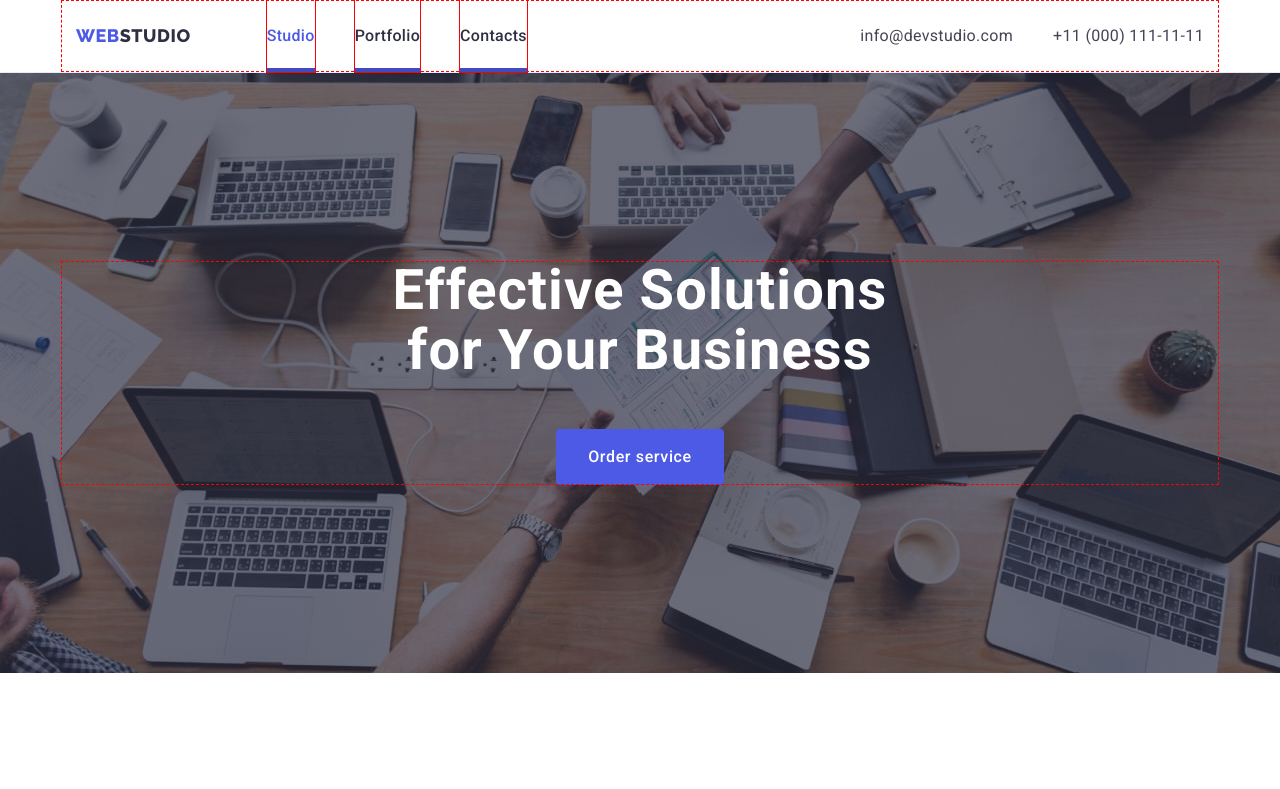
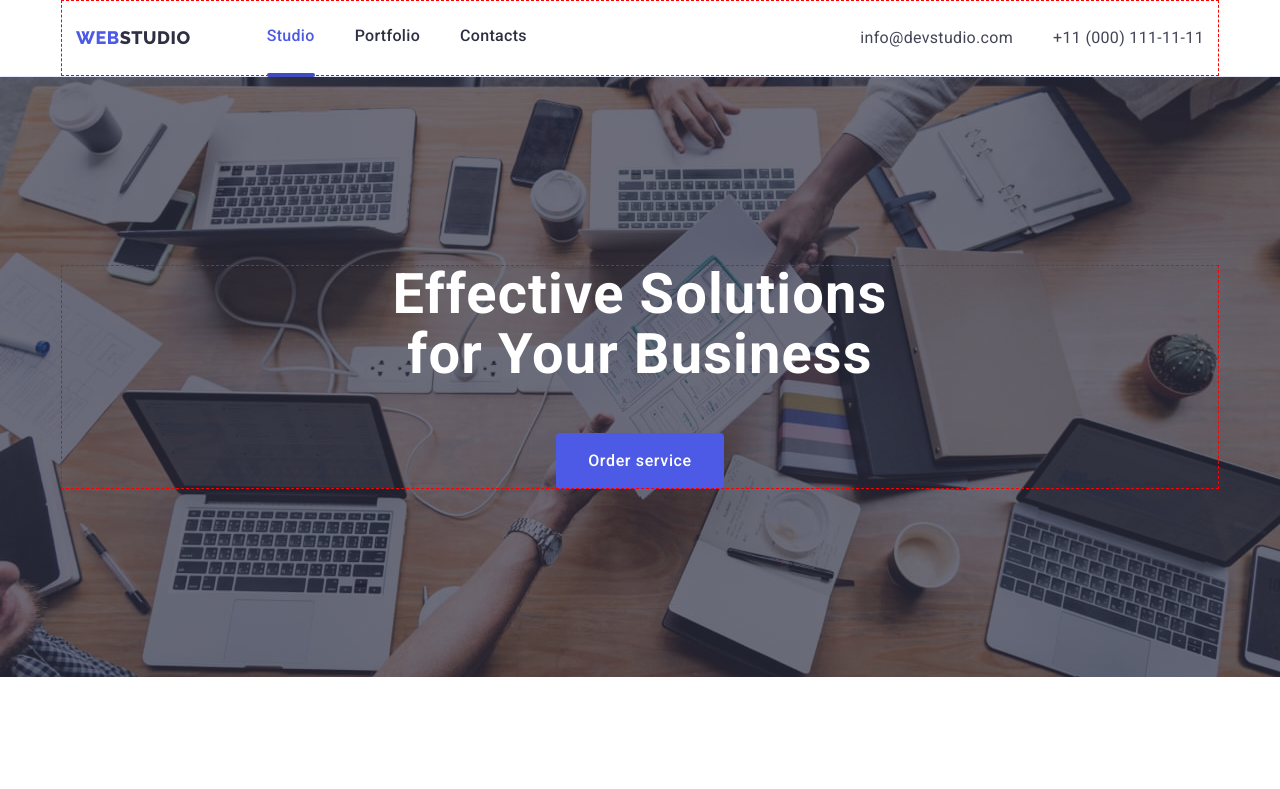
Before and after one commit to Soyniko1076/goit-markup-hw-05, a plain HTML site: page index.html in a window 1280 px wide. Shown: the top 789 px of the page. Drawn offline with nearby package versions, Linux system fonts and the light colour scheme.

Commit message:
Update styles.css

```diff
--- a/css/styles.css
+++ b/css/styles.css
@@ -133,21 +133,21 @@ button {
   position: relative;
   display: block;
   padding-top: 24px;
-  padding-bottom: 24px;
+  padding-bottom: 28px;
   color: var(--dark);
   font-weight: 500;
   transition: color var(--transition-dur-and-funk);
-  outline: 1px solid red;
 }
 
-.nav-list-link::after {
+.current.nav-list-link::after {
   content: '';
   position: absolute;
   left: 0;
-  bottom: 0;
+  bottom: -1px;
   display: block;
   width: 100%;
   height: 4px;
+  border-radius: 2px;
   background-color: var(--pressed-state);
 }
 
```
